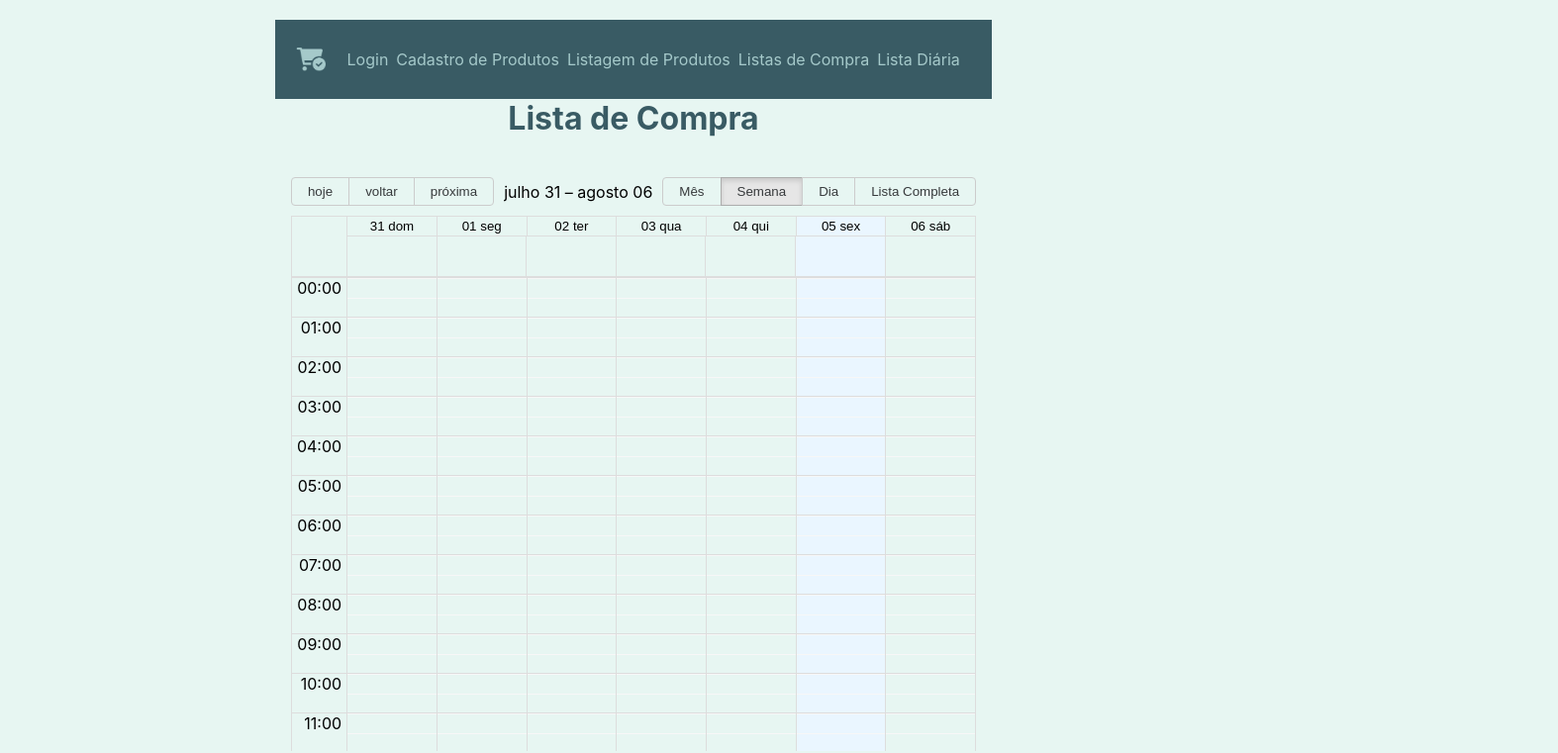
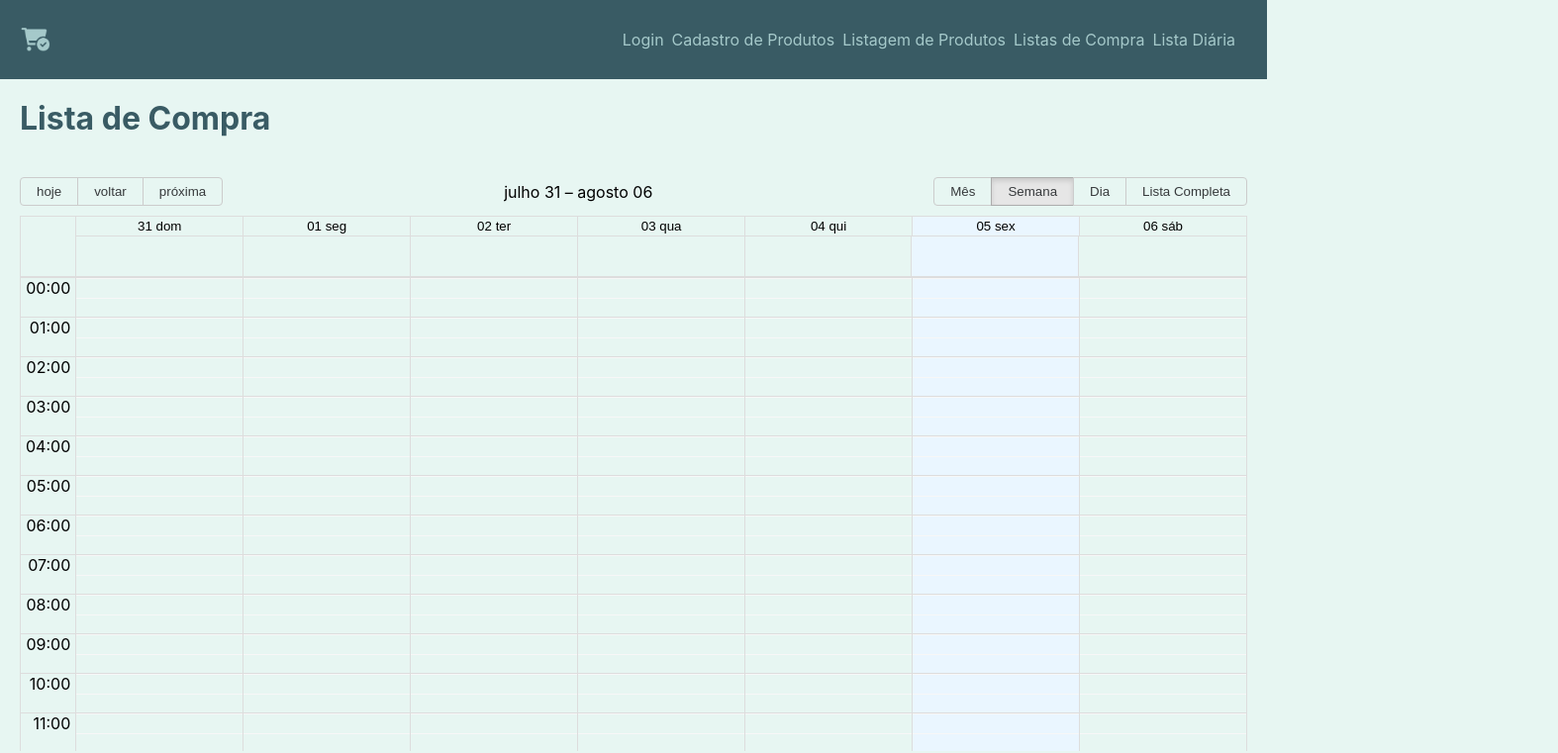
Before and after one commit to joanealves/hackathon, a React (Create React App) app: page /listas-compras in a window 1280 px wide. Shown: the top 761 px of the page at 99% size, 1574 px wide, since content can reach past the window. Built offline with nearby package versions, Linux system fonts and the light colour scheme; no server answers.

Commit message:
Adjusts component lista completa

```diff
--- a/src/pages/cadastro/Cadastro.jsx
+++ b/src/pages/cadastro/Cadastro.jsx
@@ -47,6 +47,7 @@ function Cadastro() {
   const handleDate = (e) => {
     var getDate = e.target.value;
     var SelectedDate = new Date(getDate).getTime() / 1000;
+    console.log("getDate", getDate);
     setEndingDay(SelectedDate);
   };
 
--- a/src/pages/lista-completa/Lista-completa.js
+++ b/src/pages/lista-completa/Lista-completa.js
@@ -123,7 +123,8 @@ function ListaCompleta() {
 
     // Lógica para listar produtos por dia
     const produtosDia = () => {
-        const lista = newLista.filter((prod) => {
+
+        const lista = newLista?.filter((prod) => {
             let dataProduto = prod?.start?.toString()?.split(' ')
             let format_dia = `${dataProduto[2]}-${dataProduto[1]}-${dataProduto[3]}`
 
@@ -133,7 +134,7 @@ function ListaCompleta() {
         return lista
     }
 
-    const newProdutos = produtosDia()
+    const newProdutos = newLista && produtosDia()
 
     // Método para alterar o dia apresentado
     const pagination = (item = false) => {
@@ -165,9 +166,7 @@ function ListaCompleta() {
                 console.error(err);
                 return;
             }
-            records.forEach(function (record) {
-                console.log(record.get('repeticao'));
-            });
+
         });
 
         airtable()
--- a/src/pages/listas-compras/Calendario.jsx
+++ b/src/pages/listas-compras/Calendario.jsx
@@ -9,6 +9,25 @@ const localizer = momentLocalizer(moment)
 
 
 function Calendario({ listProducts }) {
+
+    const handleSelectSlot = useCallback(
+        ({ start, end }) => {
+            const title = window.prompt('New Event Name')
+            if (title) {
+                console.log('start', start)
+                console.log('end', end)
+            }
+        },
+        []
+    )
+
+    const handleSelectEvent = useCallback(
+        (event) => {
+            console.log(event)
+            window.alert(event.title)
+        },
+        []
+    )
 
     const { messages } = useMemo(
         () => ({
--- a/src/pages/listas-compras/ListasCompras.jsx
+++ b/src/pages/listas-compras/ListasCompras.jsx
@@ -2,7 +2,6 @@ import React, { useEffect, useState } from "react";
 import Calendario from "./Calendario";
 import * as S from "./ListasCompras.styles";
 import moment from 'moment'
-import Navbar from "../../components/navbar/Navbar";
 
 const apiAirtable = 'https://api.airtable.com/v0/app4vUGC2nxXBaIY7/Produtos?fields%5B%5D=id&fields%5B%5D=id_usuario&fields%5B%5D=nome&fields%5B%5D=repeticao&fields%5B%5D=repeticao_dia&fields%5B%5D=encerramento&fields%5B%5D=data_criacao'
 
@@ -44,6 +43,7 @@ function ListasCompras() {
     for (let item of listProducts) {
       let data_criacao = new Date(item?.fields?.data_criacao * 1000)
       let data_encerramento = new Date(item?.fields?.encerramento * 1000)
+
 
       let firstDayOfWeek = moment(data_criacao).weekday(Number(0)).format('YYYY-MM-DD ')
 
@@ -87,7 +87,6 @@ function ListasCompras() {
 
   return (
     <S.Container>
-      <Navbar />
       <h1>Lista de Compra</h1>
       {newLista && <Calendario listProducts={newLista} />}
     </S.Container>
--- a/src/pages/listas-compras/ListasCompras.styles.js
+++ b/src/pages/listas-compras/ListasCompras.styles.js
@@ -2,9 +2,6 @@ import styled from "styled-components";
 
 export const Container = styled.div`
   padding: 20px;
-  display: flex;
-  align-items: center;
-  flex-direction: column;
 `;
 
 export const CalendarWrapper = styled.div`
@@ -16,19 +13,8 @@ export const CalendarBox = styled.div`
  /* .rbc-row-segment {
 
  } */
- background: var(--shape);
 
- .sc-olbas  {
-  background: var(--green_dark) ;
-
-  .rbc-time-column {
-    color: #2c3333;
-  }
-
- }
 `;
-
-// class="rbc-calendar"
 
 export const Absolute = styled.div`
   position: absolute;
--- a/src/routes/index.js
+++ b/src/routes/index.js
@@ -4,6 +4,7 @@ import Login from "../pages/login/Login";
 import Cadastro from "../pages/cadastro/Cadastro";
 import Listagem from "../pages/listagem/Listagem";
 import ListaCompleta from "../pages/lista-completa/Lista-completa";
+import Navbar from "../components/navbar/Navbar";
 import { GlobalStyle } from "../styles/global";
 import * as S from "../App.styles";
 import ListasCompras from "../pages/listas-compras/ListasCompras";
@@ -12,6 +13,7 @@ import { PrivateRoute } from "./privateRoute";
 const Rotas = () => {
   return (
     <BrowserRouter>
+      <Navbar />
       <S.Container></S.Container>
       <Routes>
         <Route exact path="/" element={<Login />} />
```
Also changed, not shown: src/pages/lista-completa/CalendarioCompleto.js (+19 -0 lines).
